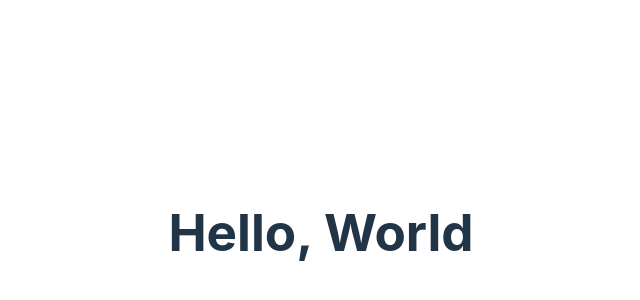
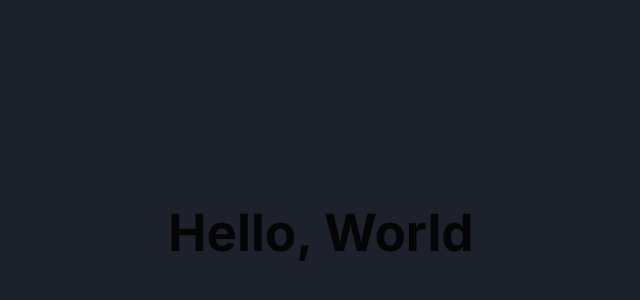
Before and after one commit to vibilanj/svelte_todo, a Svelte app: page / in a window 1280 px wide. Shown: the part 168-468 px from the top of the page, without its empty margins (319-959 px from the left). Built offline with nearby package versions, Linux system fonts and the light colour scheme.

Commit message:
added global styles

```diff
--- a/index.html
+++ b/index.html
@@ -4,7 +4,7 @@
     <meta charset="UTF-8" />
     <link rel="icon" type="image/svg+xml" href="/vite.svg" />
     <meta name="viewport" content="width=device-width, initial-scale=1.0" />
-    <title>Vite + Svelte + TS</title>
+    <title>Svelte Todo</title>
   </head>
   <body>
     <div id="app"></div>
--- a/src/App.svelte
+++ b/src/App.svelte
@@ -1 +1,5 @@
+<script lang="ts">
+  import '$root/styles/global.css'
+</script>
+
 <h1>Hello, World</h1>
--- /dev/null
+++ b/src/styles/global.css
@@ -0,0 +1,74 @@
+@import url('https://fonts.googleapis.com/css2?family=Inter:wght@300;400;700&display=swap');
+
+*,
+*::before,
+*::after {
+  margin: 0;
+  padding: 0;
+  box-sizing: border-box;
+}
+
+:root {
+  --sans-serif: 'Inter', sans-serif;
+
+  --color-bg: hsl(220, 20%, 14%);
+  --color-text: hsl(0, 0%, 2%);
+  --color-title: hsl(357, 49%, 48%);
+  --color-highlight: hsl(0, 33%, 64%);
+  --color-gray-28: hsl(0, 0%, 28%);
+  --color-gray-58: hsl(0, 0%, 58%);
+  --color-gray-90: hsl(0, 0%, 90%);
+
+  --font-24: 1.5rem;
+  --font-32: 2rem;
+  --font-80: 5rem;
+
+  --spacing-4: 0.25rem;
+  --spacing-8: 0.5rem;
+  --spacing-16: 1rem;
+
+  --shadow-1: hsl(0, 0%, 0%, 0.1);
+
+  --radius-base: 4px;
+}
+
+html,
+body {
+  height: 100%;
+}
+
+body {
+  display: grid;
+  place-content: center;
+  font-family: var(--sans-serif);
+  font-weight: 300;
+  line-height: 1.4;
+  background-color: var(--color-bg);
+  color: var(--color-text);
+}
+
+label,
+input,
+button {
+  font-family: inherit;
+  font-weight: inherit;
+  line-height: inherit;
+  color: inherit;
+}
+
+button {
+  background: none;
+  border: 0;
+  cursor: pointer;
+}
+
+.hidden {
+  visibility: hidden;
+}
+
+:focus,
+.toggle:focus + label,
+.toggle-all:focus + label {
+  box-shadow: 0 0 2px 2px var(--color-highlight);
+  outline: 0;
+}
```
